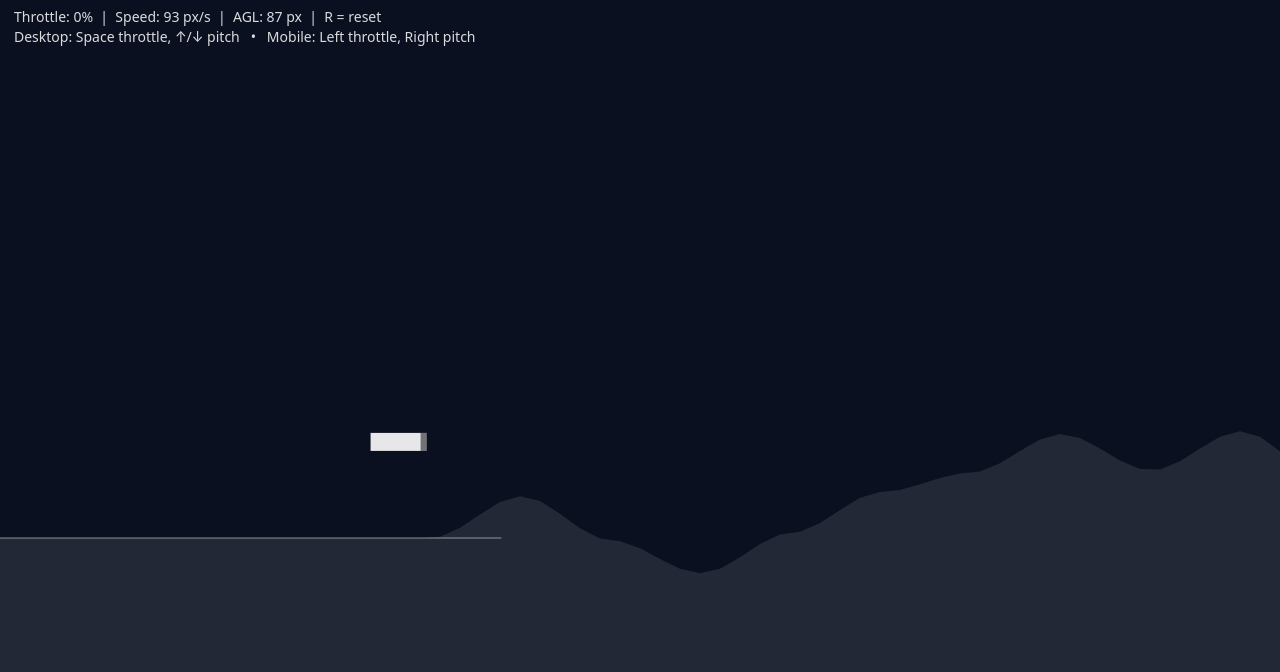
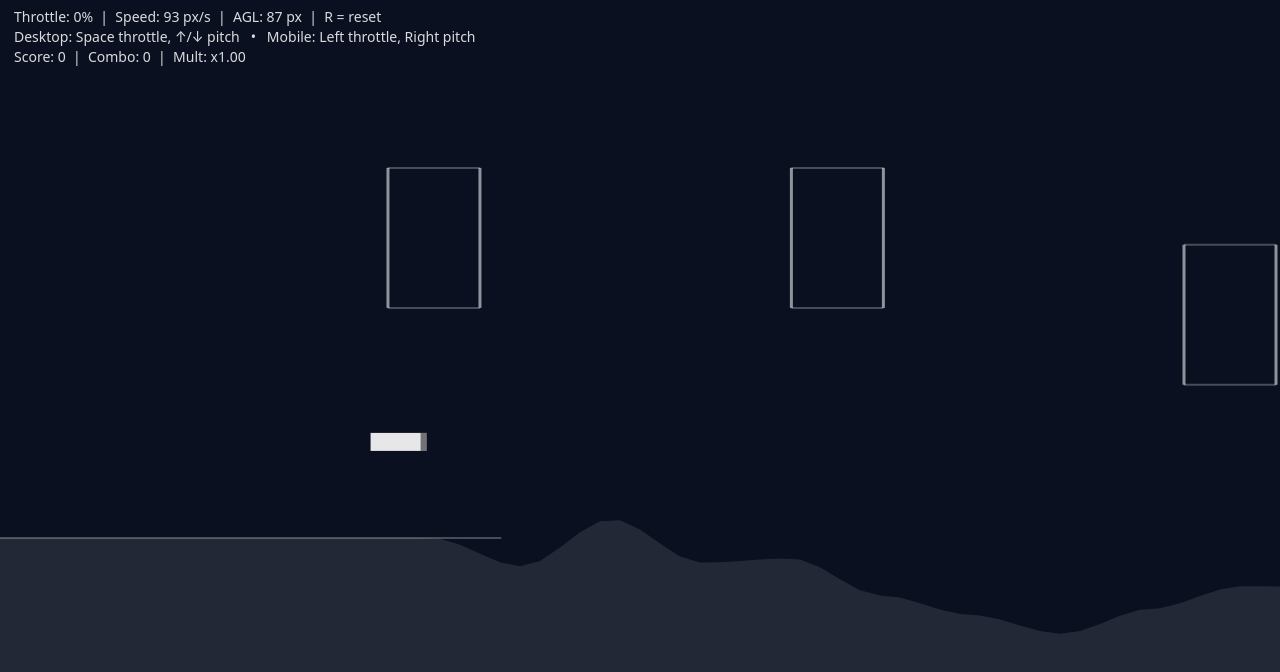
Before and after one commit to stephancar/LandyPlane, a plain HTML site: page index.html in a window 1280 px wide. Drawn offline with Linux system fonts and the light colour scheme.

Commit message:
Update index.html

```diff
--- a/index.html
+++ b/index.html
@@ -169,6 +169,114 @@
     gravity: 900, // px/s^2
   };
 
+  // ---------- Scoring + Gates ----------
+  const score = {
+    points: 0,
+    combo: 0,
+    mult: 1,
+    lastGateTime: 0,   // for combo timeout
+    popups: []         // {x,y,text,ttl}
+  };
+
+  const gates = {
+    items: [],
+
+    // tuning
+    spacingMin: 260,
+    spacingMax: 420,
+    width: 46,      // half-width of gate opening
+    height: 140,    // opening height
+    marginAboveGround: 60,
+    marginFromTop: 80,
+    lookAhead: 2200,
+
+    idCounter: 1
+  };
+
+  function rand(min, max) { return min + (max - min) * rng(); }
+
+  function addPopup(x, y, text) {
+    score.popups.push({ x, y, text, ttl: 0.9 });
+  }
+
+  function awardGatePoints(gate) {
+    const now = performance.now() / 1000;
+    const comboTimeout = 2.2; // seconds allowed between gates
+
+    if (now - score.lastGateTime <= comboTimeout) {
+      score.combo += 1;
+    } else {
+      score.combo = 1;
+    }
+
+    score.lastGateTime = now;
+    score.mult = 1 + Math.min(1.5, (score.combo - 1) * 0.08); // caps at +150%
+
+    const base = 100;
+    const pts = Math.round(base * score.mult);
+    score.points += pts;
+
+    addPopup(gate.x, gate.yTop + gates.height * 0.5, `+${pts}  x${score.mult.toFixed(2)}`);
+  }
+
+  function spawnGateAtX(x) {
+    // Gate is a vertical "window" you must fly through.
+    // We'll place it relative to terrain, so it stays plausible.
+    const ground = groundYAt(x);
+
+    // Choose an opening center Y that is above ground but below top of screen area.
+    // We'll bias around mid-height of the current camera view later; for now use terrain-based band.
+    const minCenter = ground - (gates.marginAboveGround + gates.height * 0.5);
+    const maxCenter = ground - (gates.marginAboveGround + gates.height * 0.5) - 220; // allow higher gates too
+
+    // If maxCenter ends up above minCenter (terrain too high), just clamp to a safe spot
+    let centerY = lerp(minCenter, maxCenter, rng());
+    centerY = Math.min(minCenter, Math.max(120, centerY));
+
+    const gate = {
+      id: gates.idCounter++,
+      x,
+      yTop: centerY - gates.height * 0.5,
+      passed: false
+    };
+    gates.items.push(gate);
+  }
+
+  function ensureGatesAhead() {
+    const startX = plane.x;
+    const endX = plane.x + gates.lookAhead;
+
+    // Remove old gates behind camera/player
+    const keepBehind = 400;
+    gates.items = gates.items.filter(g => g.x > startX - keepBehind);
+
+    // Spawn forward until we cover endX
+    let lastX = gates.items.length ? gates.items[gates.items.length - 1].x : (plane.x + 220);
+    while (lastX < endX) {
+      lastX += rand(gates.spacingMin, gates.spacingMax);
+      spawnGateAtX(lastX);
+    }
+  }
+
+  function checkGatePass() {
+    // Simple AABB check between plane point and gate window.
+    // We'll treat plane as a point at its center for MVP.
+    const px = plane.x;
+    const py = plane.y;
+
+    for (const g of gates.items) {
+      if (g.passed) continue;
+
+      // gate window rectangle:
+      // x in [g.x - width, g.x + width], y in [g.yTop, g.yTop + height]
+      if (px >= g.x - gates.width && px <= g.x + gates.width &&
+          py >= g.yTop && py <= g.yTop + gates.height) {
+        g.passed = true;
+        awardGatePoints(g);
+      }
+    }
+  }
+
   // ---------- Input ----------
   const keys = new Set();
   window.addEventListener("keydown", (e) => {
@@ -272,6 +380,16 @@
     cam.x = 0;
     cam.y = 0;
 
+      score.points = 0;
+    score.combo = 0;
+    score.mult = 1;
+    score.lastGateTime = 0;
+    score.popups.length = 0;
+
+    gates.items.length = 0;
+    gates.idCounter = 1;
+    ensureGatesAhead();
+
     // Ensure terrain exists around start & ahead
     ensureTerrainToX(plane.x + 2000);
   }
@@ -311,6 +429,9 @@
 
     // Ensure terrain ahead for collision + drawing
     ensureTerrainToX(plane.x + 2200);
+
+    ensureGatesAhead();
+
 
     // Speed/directions
     const speed = Math.hypot(plane.vx, plane.vy);
@@ -382,6 +503,8 @@
     plane.x += plane.vx * dt;
     plane.y += plane.vy * dt;
 
+    checkGatePass();
+
     // Collision vs terrain
     const groundY = groundYAt(plane.x);
     const planeBottom = plane.y + plane.h * 0.5;
@@ -389,6 +512,10 @@
       reset(); // instant reset for now
       return;
     }
+
+    // Update popups
+    for (const p of score.popups) p.ttl -= dt;
+    score.popups = score.popups.filter(p => p.ttl > 0);
 
     cam.follow(dt);
   }
@@ -431,6 +558,38 @@
     ctx.lineTo(terrain.flatUntilX, terrain.baseY);
     ctx.stroke();
 
+    // Gates
+    for (const g of gates.items) {
+      const x = g.x;
+
+      // gate posts
+      ctx.strokeStyle = g.passed ? "rgba(255,255,255,0.18)" : "rgba(255,255,255,0.55)";
+      ctx.lineWidth = 3;
+
+      ctx.beginPath();
+      ctx.moveTo(x - gates.width, g.yTop);
+      ctx.lineTo(x - gates.width, g.yTop + gates.height);
+      ctx.stroke();
+
+      ctx.beginPath();
+      ctx.moveTo(x + gates.width, g.yTop);
+      ctx.lineTo(x + gates.width, g.yTop + gates.height);
+      ctx.stroke();
+
+      // subtle top/bottom markers
+      ctx.strokeStyle = g.passed ? "rgba(255,255,255,0.12)" : "rgba(255,255,255,0.25)";
+      ctx.lineWidth = 2;
+      ctx.beginPath();
+      ctx.moveTo(x - gates.width, g.yTop);
+      ctx.lineTo(x + gates.width, g.yTop);
+      ctx.stroke();
+
+      ctx.beginPath();
+      ctx.moveTo(x - gates.width, g.yTop + gates.height);
+      ctx.lineTo(x + gates.width, g.yTop + gates.height);
+      ctx.stroke();
+    }
+
     // Plane
     ctx.save();
     ctx.translate(plane.x, plane.y);
@@ -450,11 +609,25 @@
     }
 
     ctx.restore(); // plane
+
+        // Popups (world space)
+    ctx.fillStyle = "rgba(255,255,255,0.85)";
+    ctx.font = "14px system-ui, -apple-system, Segoe UI, Roboto, Arial";
+    for (const p of score.popups) {
+      const rise = (1 - p.ttl / 0.9) * 24;
+      ctx.fillText(p.text, p.x - 30, p.y - 18 - rise);
+    }
+
     ctx.restore(); // world
 
     // HUD
     const speed = Math.hypot(plane.vx, plane.vy);
     const agl = Math.max(0, groundYAt(plane.x) - (plane.y + plane.h * 0.5));
+    ctx.fillText(
+      `Score: ${score.points}  |  Combo: ${score.combo}  |  Mult: x${score.mult.toFixed(2)}`,
+      14, 62
+    );
+
 
     ctx.fillStyle = "rgba(255,255,255,0.85)";
     ctx.font = "14px system-ui, -apple-system, Segoe UI, Roboto, Arial";
```
